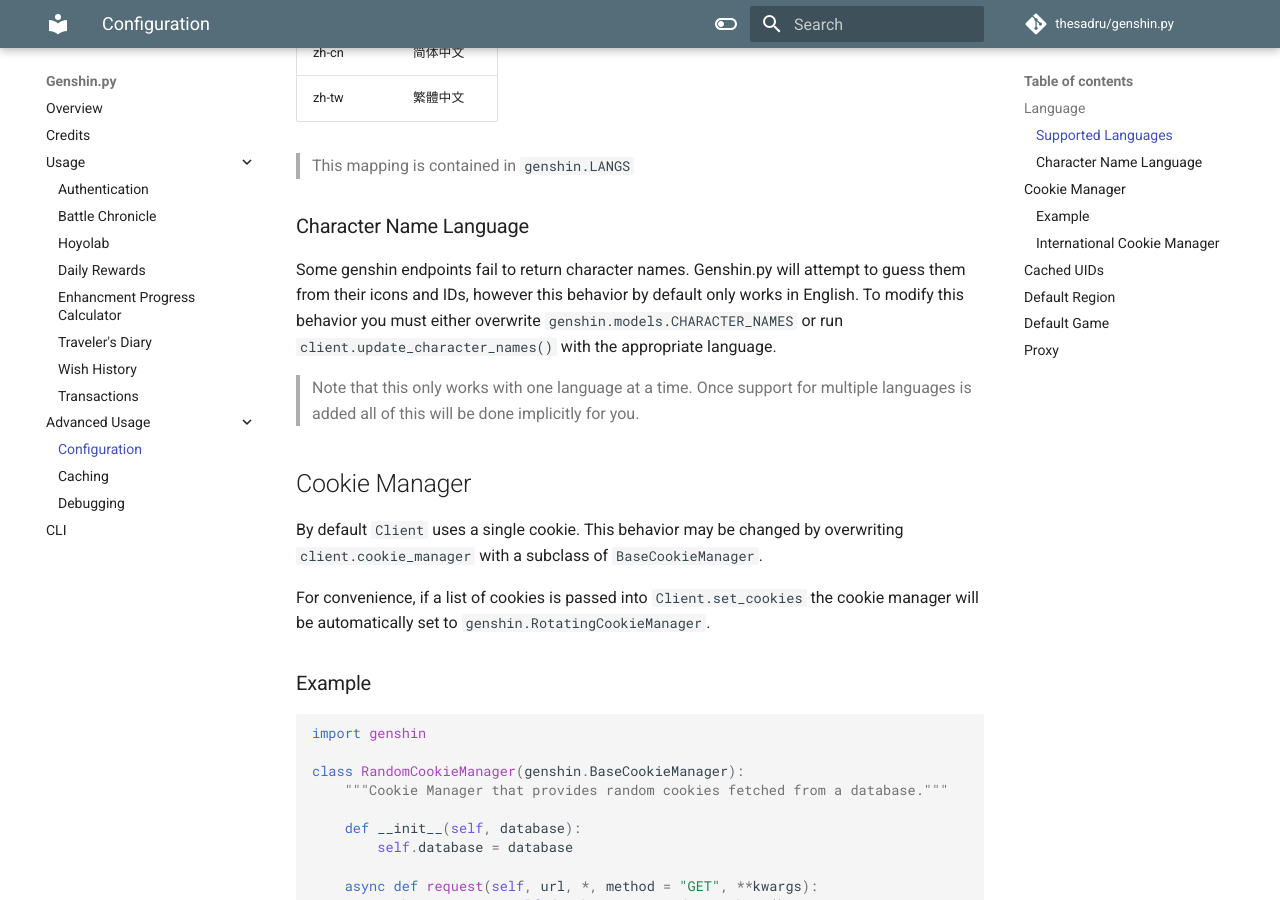
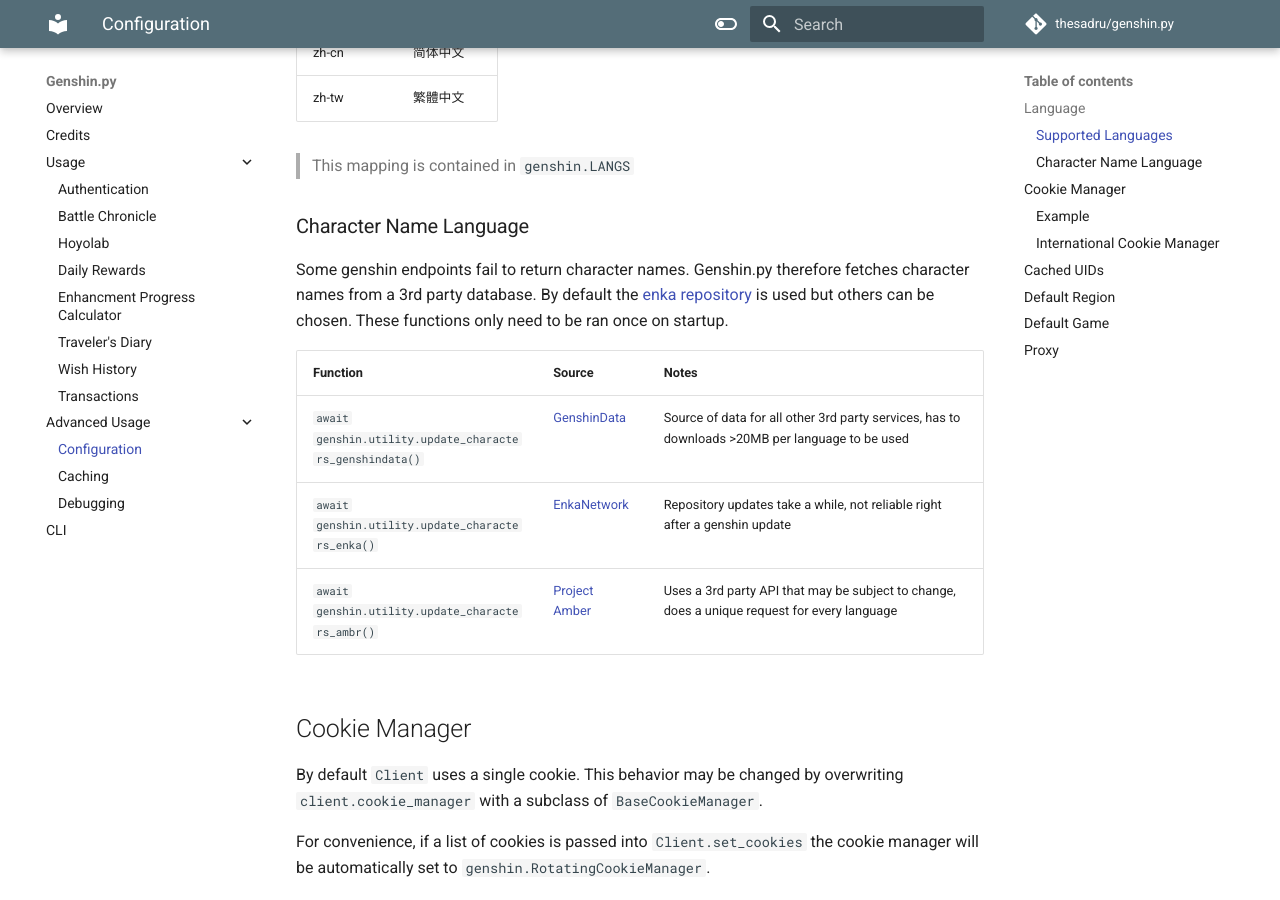
Before and after one commit to thesadru/genshin.py, an MkDocs documentation site: the page built from docs/configuration.md, in a window 1280 px wide and 900 px high, scrolled down 1056 px. Built offline with MkDocs 1.6.1 and Material for MkDocs 9.7.7, drawn with Linux system fonts in a browser that asks for light colours; comment, search, counter and statistics services are not loaded.

Commit message:
Update documentation for character names

```diff
--- a/docs/configuration.md
+++ b/docs/configuration.md
@@ -35,10 +35,15 @@
 
 ### Character Name Language
 
-Some genshin endpoints fail to return character names. Genshin.py will attempt to guess them from their icons and IDs, however this behavior by default only works in English.
-To modify this behavior you must either overwrite `genshin.models.CHARACTER_NAMES` or run `client.update_character_names()` with the appropriate language.
+Some genshin endpoints fail to return character names. Genshin.py therefore fetches character names from a 3rd party database.
+By default the [enka repository](https://github.com/EnkaNetwork/API-docs/) is used but others can be chosen.
+These functions only need to be ran once on startup.
 
-> Note that this only works with one language at a time. Once support for multiple languages is added all of this will be done implicitly for you.
+| Function                                                | Source                                                   | Notes                                                                                           |
+| ------------------------------------------------------- | -------------------------------------------------------- | ----------------------------------------------------------------------------------------------- |
+| `await genshin.utility.update_characters_genshindata()` | [GenshinData](https://github.com/Dimbreath/GenshinData/) | Source of data for all other 3rd party services, has to downloads >20MB per language to be used |
+| `await genshin.utility.update_characters_enka()`        | [EnkaNetwork](https://github.com/EnkaNetwork/API-docs/)  | Repository updates take a while, not reliable right after a genshin update                      |
+| `await genshin.utility.update_characters_ambr()`        | [Project Amber](https://ambr.top/)                       | Uses a 3rd party API that may be subject to change, does a unique request for every language    |
 
 ## Cookie Manager
 
```
